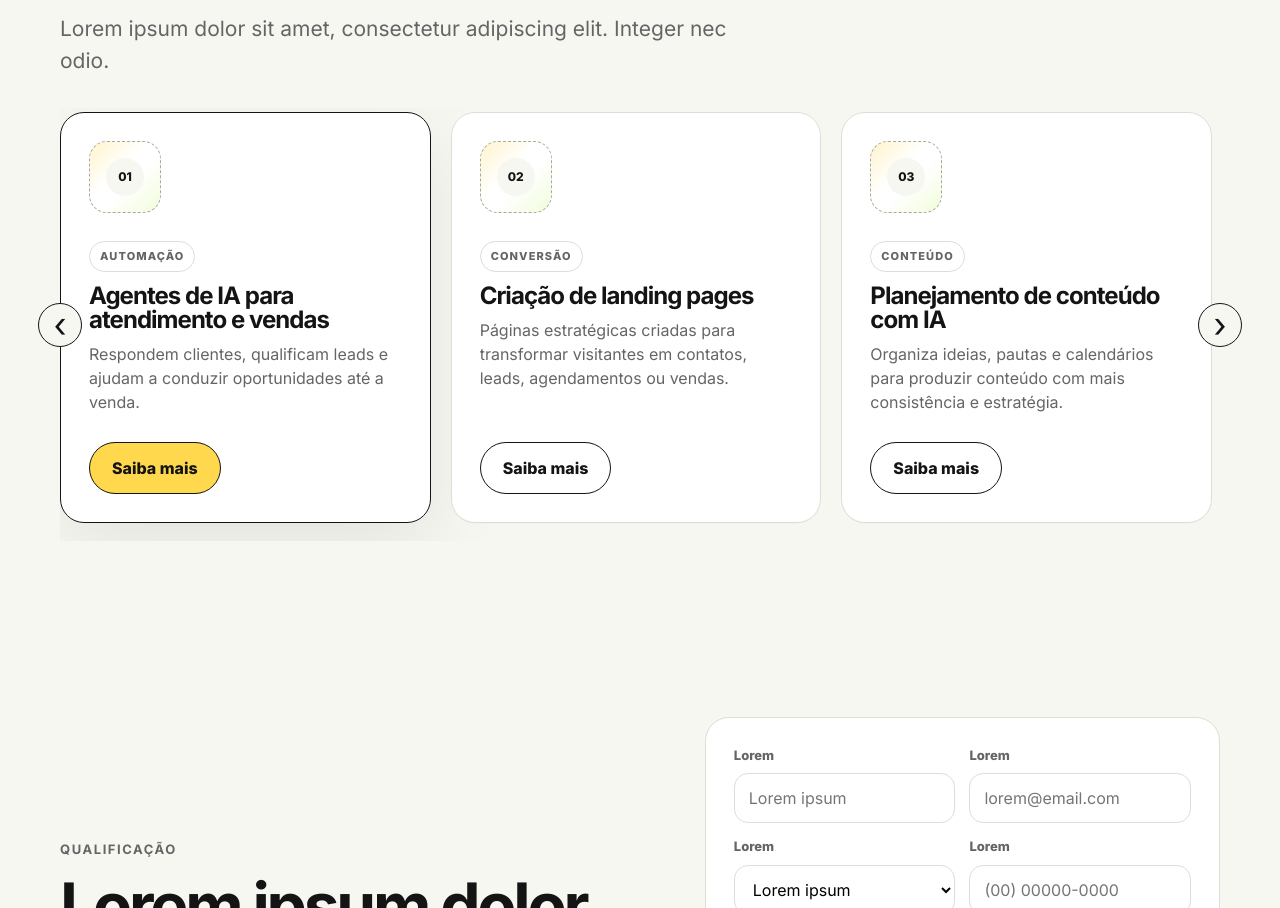
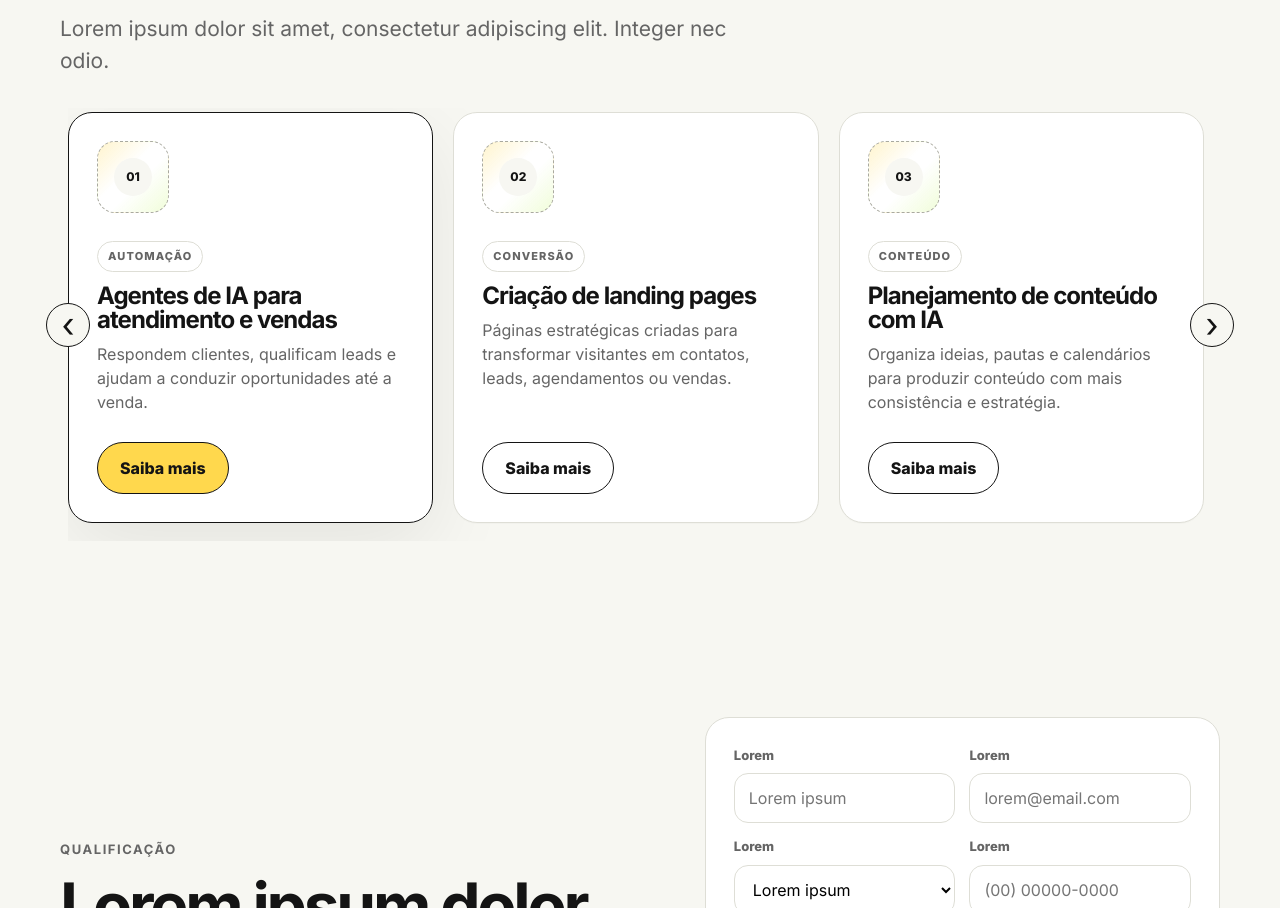
Before and after one commit to Lguirelli/teste-landing-page, a plain HTML site: page index.html in a window 1280 px wide. Shown: the part 5124-6032 px from the top of the page. Drawn offline with Linux system fonts and the light colour scheme; files whose address does not match are found by name.

Commit message:
Update styles.css

```diff
--- a/css/styles.css
+++ b/css/styles.css
@@ -45,6 +45,10 @@ input,
 textarea,
 select {
   font: inherit;
+}
+
+button {
+  appearance: none;
 }
 
 .skip-link {
@@ -401,17 +405,21 @@ select {
 
 .carousel-wrapper {
   position: relative;
+  isolation: isolate;
   margin-top: 32px;
+  padding-inline: 8px;
 }
 
 .services-carousel {
   display: flex;
   gap: 20px;
   overflow-x: auto;
+  overflow-y: visible;
   scroll-snap-type: x mandatory;
   scroll-behavior: smooth;
   padding: 4px 4px 18px;
   scrollbar-width: none;
+  -webkit-overflow-scrolling: touch;
 }
 
 .services-carousel::-webkit-scrollbar {
@@ -422,6 +430,7 @@ select {
   flex: 0 0 calc((100% - 40px) / 3);
   min-height: 320px;
   scroll-snap-align: start;
+  scroll-snap-stop: always;
   display: flex;
   flex-direction: column;
   align-items: flex-start;
@@ -491,9 +500,10 @@ select {
 .carousel-control {
   position: absolute;
   top: 50%;
-  z-index: 5;
+  z-index: 10;
   width: 44px;
   height: 44px;
+  padding: 0;
   border: 1px solid var(--text);
   border-radius: 999px;
   background: var(--bg);
@@ -504,7 +514,9 @@ select {
   place-items: center;
   cursor: pointer;
   transform: translateY(-50%);
-  transition: background .18s ease, color .18s ease, transform .18s ease;
+  transition: background .18s ease, color .18s ease, transform .18s ease, opacity .18s ease;
+  pointer-events: auto;
+  user-select: none;
 }
 
 .carousel-control:hover {
@@ -513,12 +525,16 @@ select {
   transform: translateY(-50%) scale(1.04);
 }
 
+.carousel-control:active {
+  transform: translateY(-50%) scale(.96);
+}
+
 .carousel-prev {
-  left: -22px;
+  left: -14px;
 }
 
 .carousel-next {
-  right: -22px;
+  right: -14px;
 }
 
 /* =========================
@@ -689,6 +705,10 @@ details p {
     font-size: clamp(34px, 12vw, 52px);
   }
 
+  .carousel-wrapper {
+    padding-inline: 0;
+  }
+
   .carousel-control {
     display: none;
   }
```
